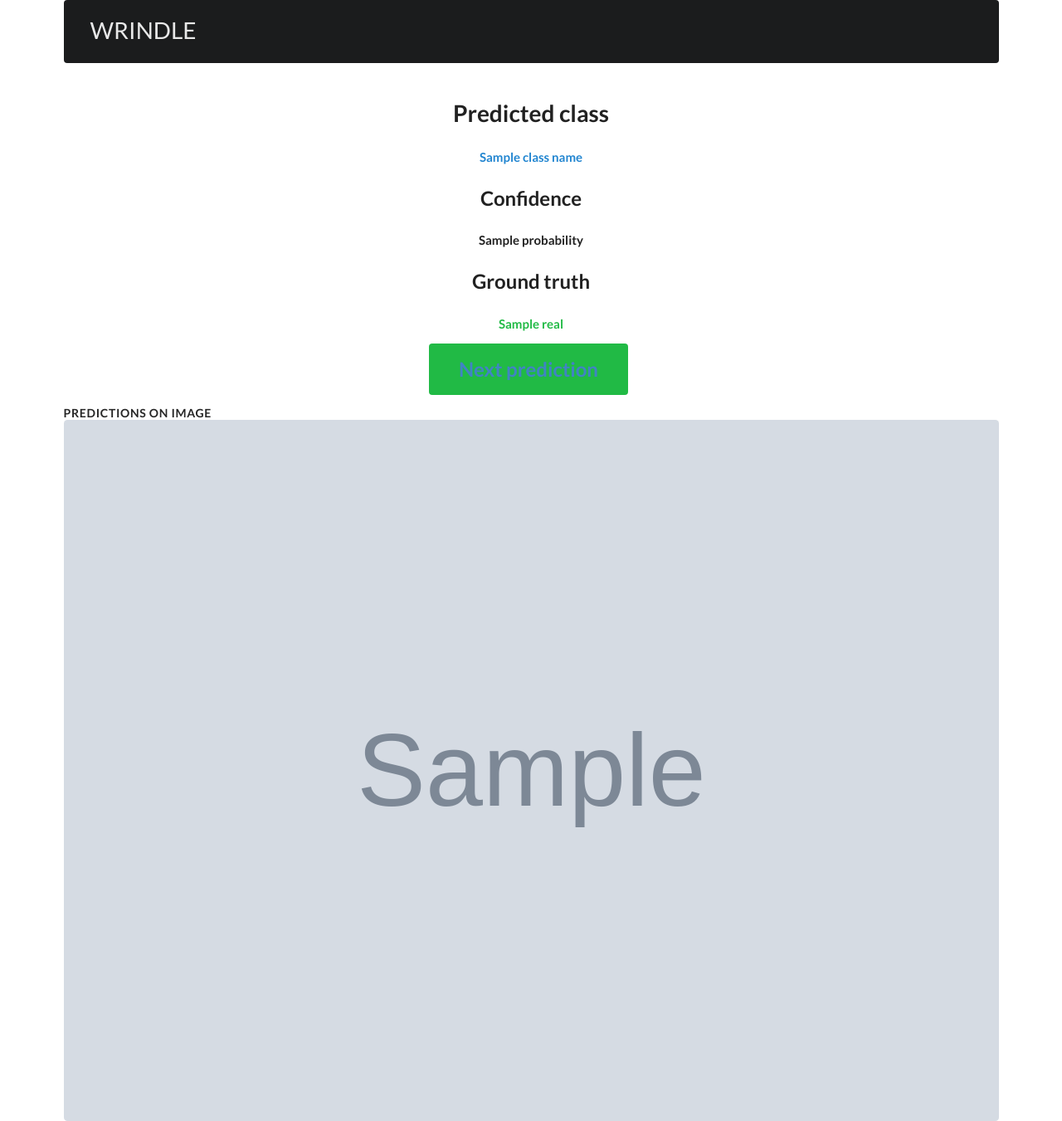
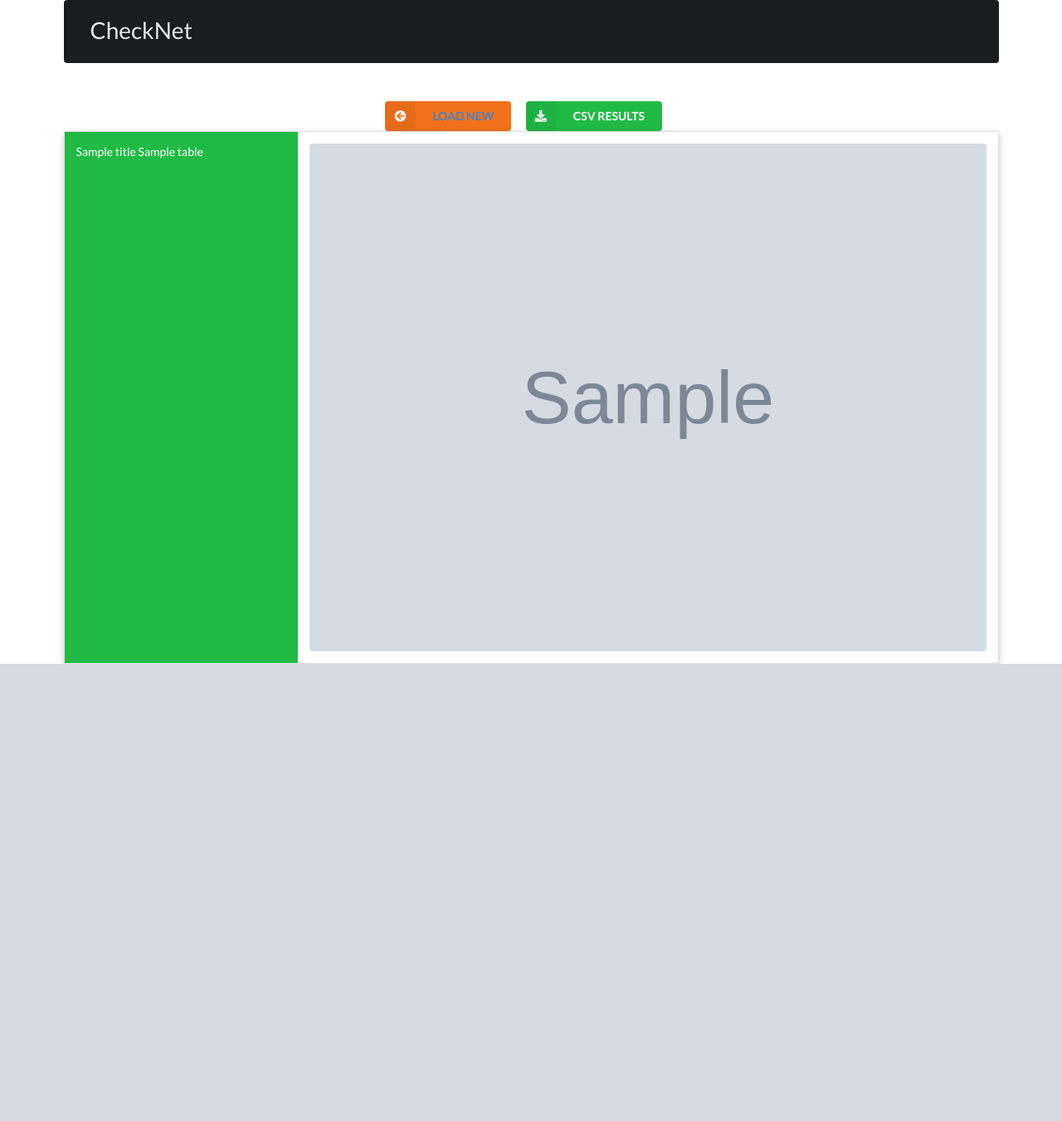
Before and after one commit to DeepsMoseli/DetectronCheck, a Flask app: template scr/templates/index.html in a window 1280 px wide. Shown: the whole page at 83% size. After the commit the page ends 800 px from the top, so only its background shows below. Run offline with Flask 2, Linux system fonts and the light colour scheme; the template is opened without the code that fills it: most values are stand-ins (such as "Sample title", 1, 10 or a date in 2020); grey boxes marked "Sample" are stand-in pictures; parts of the project's set-up code (start-up, migrations or seed data) failed here and were passed over.

Commit message:
templates

```diff
--- a/scr/templates/index.html
+++ b/scr/templates/index.html
@@ -5,34 +5,43 @@
         <script type="text/javascript" src="https://cdnjs.cloudflare.com/ajax/libs/jquery/3.3.1/jquery.min.js"></script>
         <script type="text/javascript" src="https://cdnjs.cloudflare.com/ajax/libs/semantic-ui/2.4.1/semantic.min.js"></script>
         <link rel="stylesheet" href="style.css">
+        <link rel="stylesheet" href="{{ url_for('static', filename='css/main.css') }}">
     </head>
     <body text-align = "center">
         <div class="ui inverted container">
             <div class="ui inverted borderless menu topmenu">
-                <h1 class="ui blue inverted header"><a class="ui item" href="/">WRINDLE</a></h1>
+                <h1 class="ui blue inverted header"><a class="ui item" href="/">CheckNet</a></h1>
             </div>
         </div>
         <div class="ui hidden divider"></div>
+
+        <div class="ui center aligned container">
         <div class="ui hidden divider"></div>
-        <div class="ui center aligned container">
-            <h1 class="ui header">Predicted class
-                <h4 class="ui blue header"> {{ class_name }}</h4>
-            </h1>
-            <h2 class="ui header" >Confidence
-                <h4 class="ui header" > {{ probability }}</h4>
-            </h2>
-            <h2 class="ui header" >Ground truth
-                <h4 class="ui green header"> {{ real }}</h4>
-            </h2>
-            <button class="massive ui green button">
-                <a class="ui  item" href="/">Next prediction</a>
-            </button>
-        </div>
-        <div class="ui container">
-            <h3 class = "ui hidden divider">
-                Predictions on image
-            </h3>
-            <img class ="ui rounded fluid image" src="{{ prediction_image }}" alt = 'Predictions on image'>
+            <div class="ui center aligned padded centered grid">
+
+                <button class="ui orange labeled icon button">
+                    <i class="arrow circle left icon"></i>
+                    <a class="ui item" href="/">LOAD NEW</>
+                </button>
+
+                <button class="ui toggle active labeled icon button">
+                    <i class="download icon"></i>
+                    CSV RESULTS
+                </button>
+            </div>
+            <div class="ui raised segment">
+                <div class="ui equal width center aligned centered grid">
+                   <div class="ui green four wide centered column">
+                     {% for table in tables %}
+                        {{titles[loop.index]}}
+                        {{ table|safe }}
+                     {% endfor %}
+                   </div>
+                   <div class="twelve wide column">
+                     <img class ="ui rounded fluid image" src="{{ prediction_image }}" alt = 'Predictions on image'>
+                   </div>
+                </div>
+            </div>
         </div>
     </body>
 </html>
```
Also changed, not shown: scr/templates/file_upload.html (added, +24 -0 lines).
